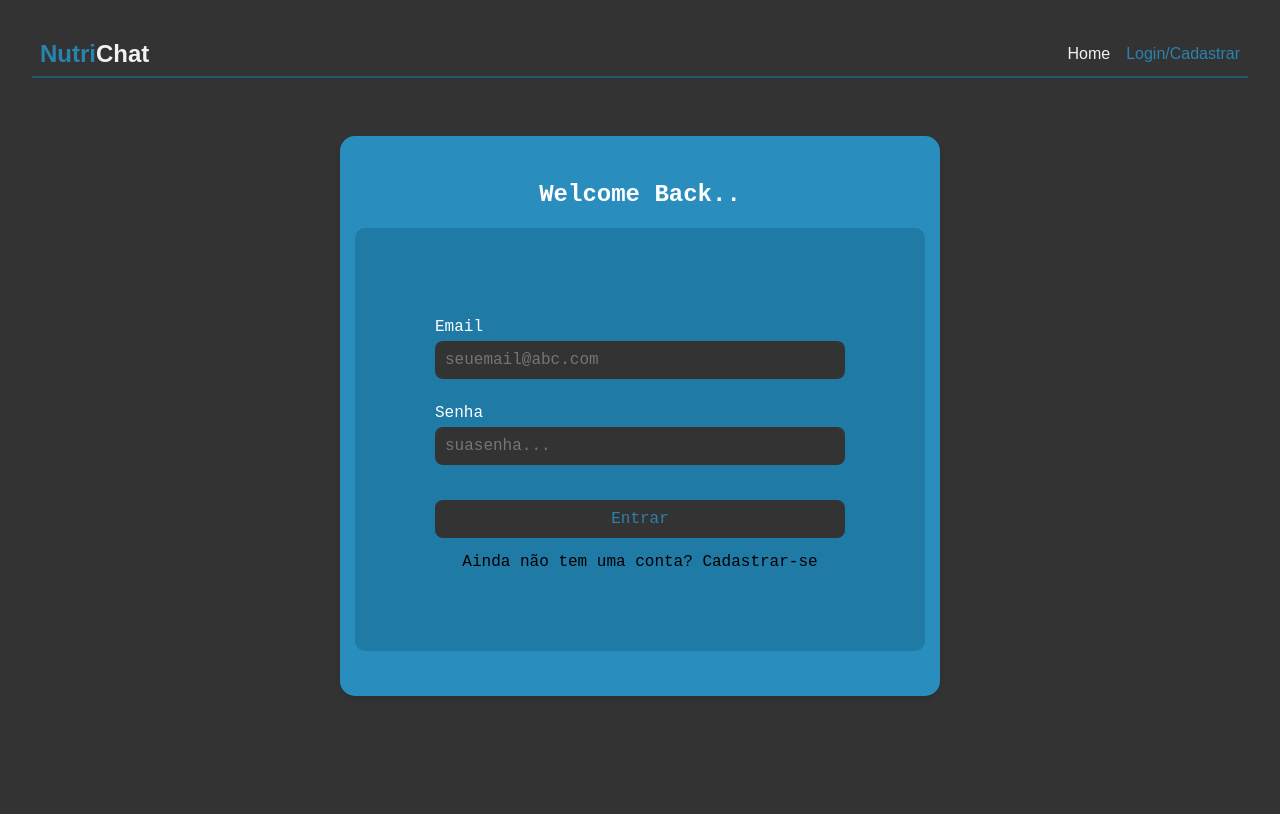
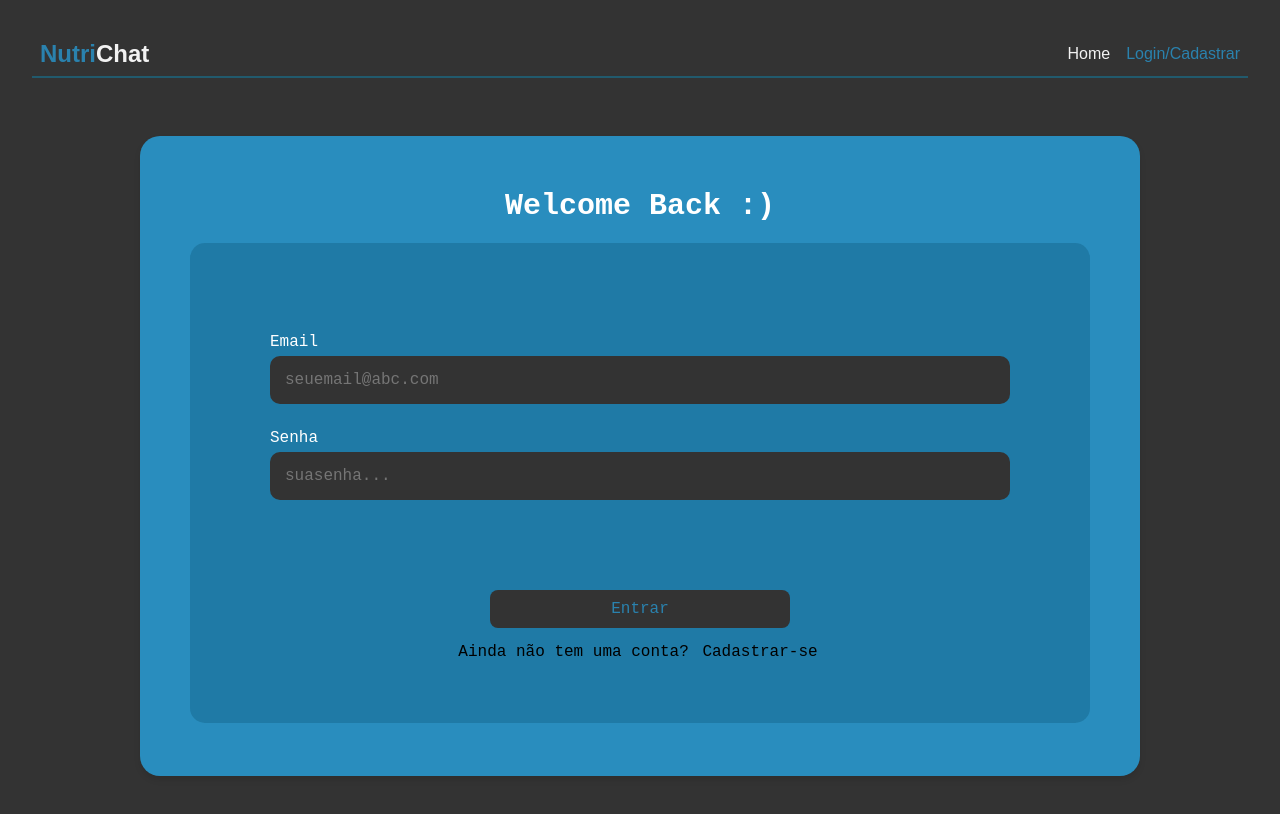
Before and after one commit to Daisukeiw/nutriChat, a React (Vite) app: page /login in a window 1280 px wide. Shown: the top 814 px of the page. Built offline with nearby package versions, Linux system fonts and the light colour scheme; no server answers; a web font is replaced by a local one.

Commit message:
melhorias no login

```diff
--- a/src/componentes/login-form/login.jsx
+++ b/src/componentes/login-form/login.jsx
@@ -22,8 +22,9 @@ const Login = () => {
   };
 
   return (
+
     <div className={style.loginBorder}>
-      <h2 className={style.titleform}>Welcome Back..</h2>
+      <h2 className={style.titleform}>Welcome Back :)</h2>
       <div className={style.loginContainer}>
         <form className={style.loginForm} onSubmit={handleLogin}>
           <label htmlFor="email">Email</label>
@@ -42,15 +43,19 @@ const Login = () => {
             value={password}
             onChange={(e) => setPassword(e.target.value)}
           />
+          <div className={style.botaocontent}>
           <button type="submit">Entrar</button>
           {error && <p style={{ color: "red" }}>{error}</p>}
           <p className={style.registerText}>
             Ainda não tem uma conta? <a href="/cadastrar">Cadastrar-se</a>
           </p>
+          </div>
         </form>
       </div>
     </div>
+
   );
+
 };
 
 export default Login;
--- a/src/componentes/login-form/login.module.css
+++ b/src/componentes/login-form/login.module.css
@@ -1,4 +1,6 @@
 @import url('https://fonts.googleapis.com/css2?family=Cascadia+Mono:ital,wght@0,200..700;1,200..700&family=Poppins:ital,wght@0,100;0,200;0,300;0,400;0,500;0,600;0,700;0,800;0,900;1,100;1,200;1,300;1,400;1,500;1,600;1,700;1,800;1,900&display=swap');
+
+
 
 .loginBorder {
     display: flex;
@@ -7,11 +9,11 @@
     align-items: center;
     justify-content: center;
     background-color: #298dbe;
-    padding: 15px;
-    border-radius: 15px;
-    height: 70vh;
-    width: 90%;
-    max-width: 600px;
+    padding: 20px;
+    border-radius: 20px;
+    height: 80vh;
+    width: 100%;
+    max-width: 1000px;
     margin: 50px auto;
     box-shadow: 0 4px 6px rgba(0, 0, 0, 0.1);
 }
@@ -19,7 +21,7 @@
 .titleform {
     font-family: 'Cascadia Mono', monospace;
     color: white;
-    font-size: 24px;
+    font-size: 30px;
     margin-inline: auto;
     margin-bottom: 20px;
     text-align: center;
@@ -28,17 +30,20 @@
     white-space: nowrap;
     border-right: 2px solid white;
     width: 0;
-    animation: typing 1.8s steps(14, end) forwards, blink 0.8s step-end infinite;
+    animation: typing 1.8s steps(15, end) forwards, blink 0.8s step-end infinite;
 }
 
 .loginContainer {
     font-family: 'Cascadia Mono', monospace;
     background-color: rgba(26, 110, 151, 0.6);
     padding: 80px;
-    border-radius: 10px;
+    border-radius: 15px;
     width: 100%;
+    height: 60vh;
+    max-width: 900px;
     text-align: center;
 }
+
 
 .loginForm label {
     font-family: 'Cascadia Mono', monospace;
@@ -53,8 +58,8 @@
     font-family: 'Cascadia Mono', monospace;
     background-color: #333;
     border: none;
-    border-radius: 8px;
-    padding: 10px;
+    border-radius: 10px;
+    padding: 15px;
     color: white;
     width: 100%;
     margin-bottom: 15px;
@@ -72,6 +77,7 @@
     cursor: pointer;
     transition: background-color 0.3s ease, color 0.3s ease;
     width: 100%;
+    max-width: 300px;
 }
 
 .loginForm button:hover {
@@ -81,11 +87,12 @@
 }
 
 .registerText a {
-
+    padding: 4px;
     font-family: 'Cascadia Mono', monospace;
     color: #000000;
     text-decoration: none;
     transition: background-color 0.3s ease, color 0.3s ease;
+
 }
 
 .registerText a:hover {
@@ -94,10 +101,14 @@
 
 }
 
+.botaocontent{
+    padding: 55px;
+}
+
 
 @keyframes typing {
     from { width: 0; }
-    to { width: 14ch; }
+    to { width: 15ch; }
 }
 @keyframes blink {
     50% { border-color: transparent; }
```
